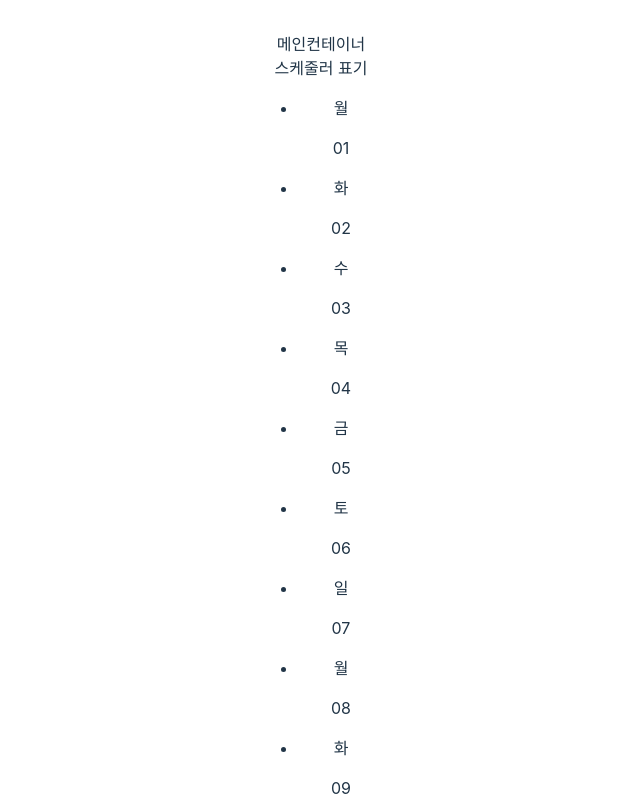
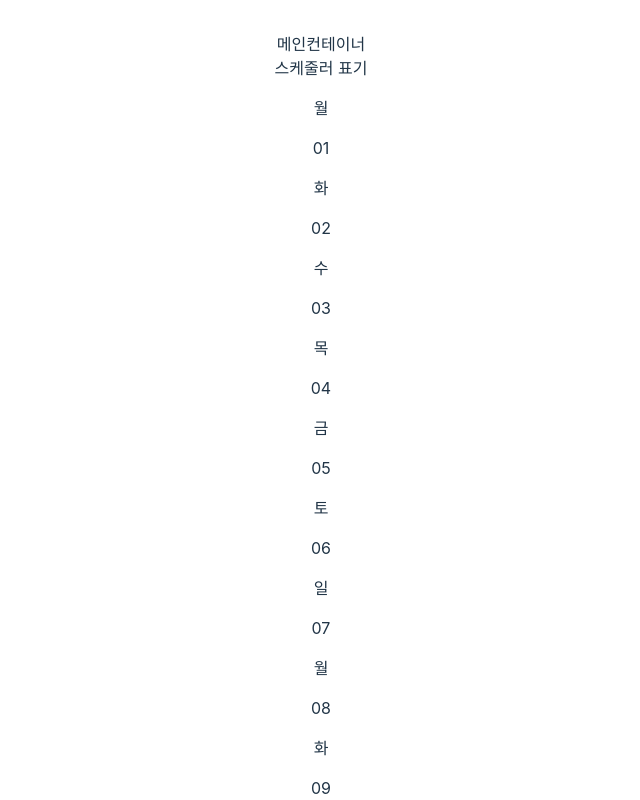
Before and after one commit to JayJHFE/React-Scheduler, a React (Vite) app in the folder PortFolio-vite/: page /scheduler in a window 1280 px wide. Shown: the top 800 px of the page, without its empty margins (319-959 px from the left). Built offline with nearby package versions, Linux system fonts and the light colour scheme.

Commit message:
날짜 li를 div로 수정

```diff
--- a/PortFolio-vite/src/components/scheduler/calendar/index.tsx
+++ b/PortFolio-vite/src/components/scheduler/calendar/index.tsx
@@ -42,13 +42,13 @@ function Calendar() {
     <div>
       {/* date의 날짜로 달력 표기 */}
       <div>스케줄러 표기</div>
-      <ul>
+      <div>
         {selectedDate?.map((day, idx) => (
-          <li key={idx}>
+          <div key={idx}>
             <DateAndDay day={day.date} date={day.weekdayName} />
-          </li>
+          </div>
         ))}
-      </ul>
+      </div>
     </div>
   );
 }
```
